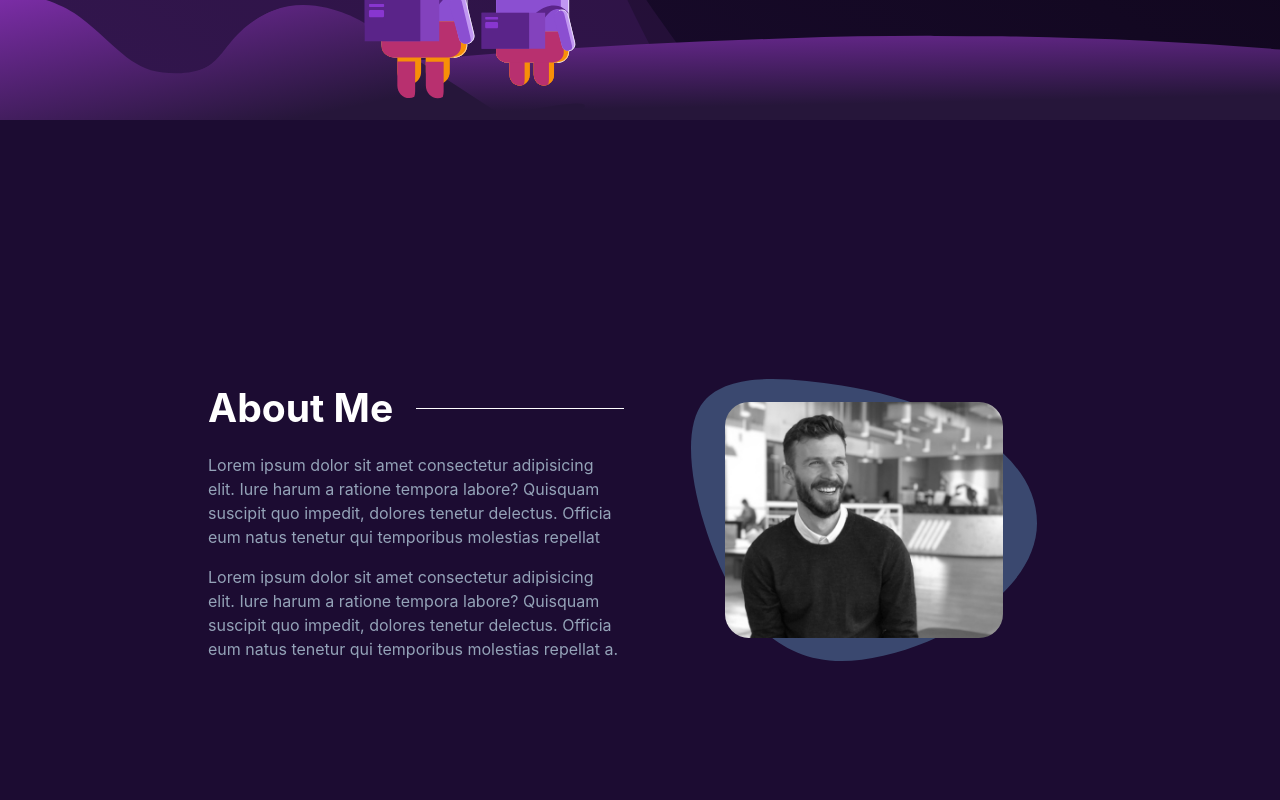
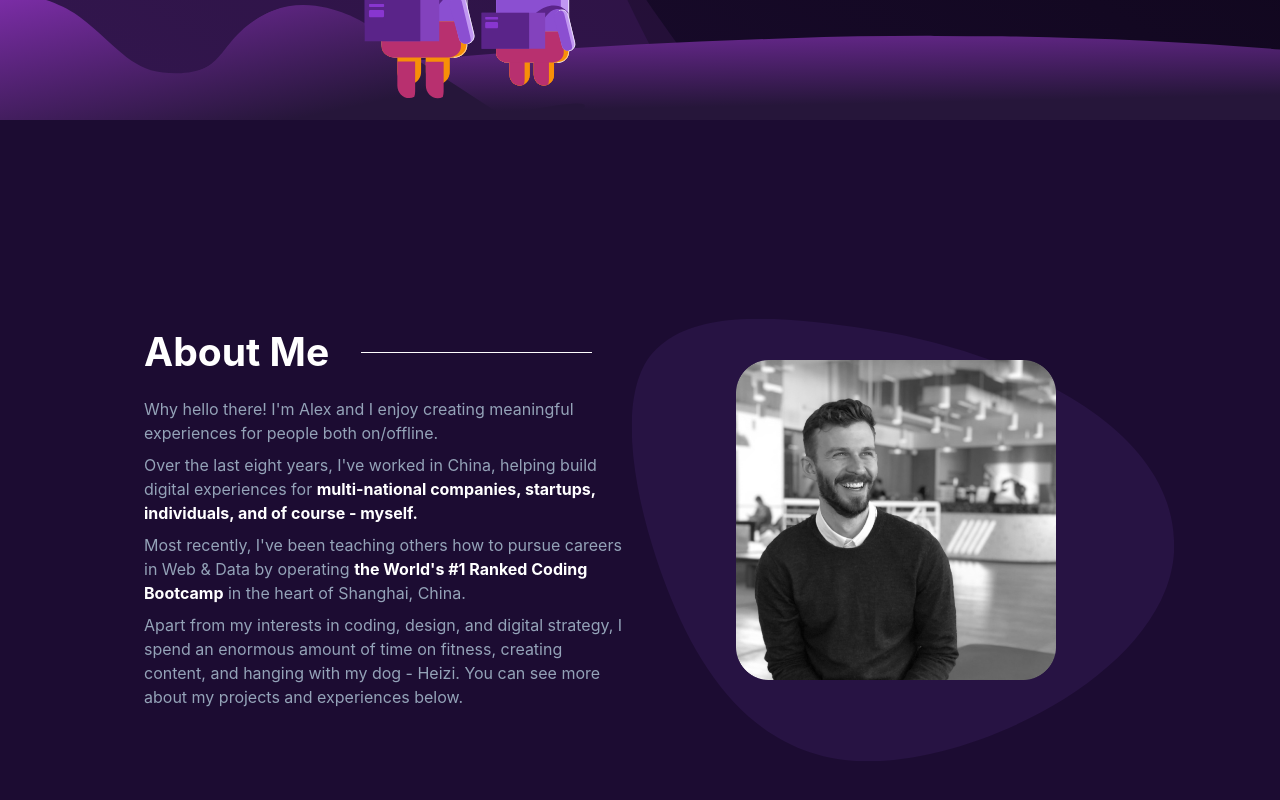
Before and after one commit to smithavt14/next-portfolio-site, a Next.js app: page / in a window 1280 px wide. Shown: the part 680-1480 px from the top of the page. Built offline with nearby package versions, Linux system fonts and the light colour scheme.

Commit message:
move svg to component, style it, write bio for about

```diff
--- a/components/About.js
+++ b/components/About.js
@@ -2,27 +2,33 @@
 import Image from 'next/image'
 import Headshot from '../public/images/headshot.png'
 import HeadshotBg from '../public/images/headshot-bg.svg'
+import AboutSVG from './AboutSVG'
 
 const About = () => {
   return (
     <section id="about" className="snap-center min-h-screen flex items-center px-6 md:px-12 lg:px-24 xl:p48">
-      <div className="mx-auto max-w-4xl flex justify-between">
+      <div className="mx-auto max-w-5xl flex justify-between relative">
         <div className="w-1/2 mx-4">
           <div className="flex items-center justify-between">
             <h3 className="text-4xl font-bold text-deepPurple dark:text-white">About Me</h3>
-            <div className="ml-4 grow-1 h-px  w-6/12 bg-deepPurple dark:bg-white"></div>
+            <div className="mx-8 grow h-px  bg-deepPurple dark:bg-white"></div>
           </div>
           <div className="mt-4 text-black dark:text-slate-400">
-            <p>Lorem ipsum dolor sit amet consectetur adipisicing elit. Iure harum a ratione tempora labore? Quisquam suscipit quo impedit, dolores tenetur delectus. Officia eum natus tenetur qui temporibus molestias repellat</p>
-            <p className="mt-4">Lorem ipsum dolor sit amet consectetur adipisicing elit. Iure harum a ratione tempora labore? Quisquam suscipit quo impedit, dolores tenetur delectus. Officia eum natus tenetur qui temporibus molestias repellat a.</p>
+            <p className="mb-2">Why hello there! I&apos;m Alex and I enjoy creating meaningful experiences for people both on/offline.</p>
+
+            <p className="mb-2">Over the last eight years, I&apos;ve worked in China, helping build digital experiences for <strong className="text-deepPurple dark:text-white">multi-national companies, startups, individuals, and of course - myself.</strong></p>
+
+            <p className="mb-2">Most recently, I&apos;ve been teaching others how to pursue careers in Web & Data by operating <a className="text-deepPurple dark:text-white font-bold	" href="https://www.lewagon.com/shanghai">the World&apos;s #1 Ranked Coding Bootcamp</a> in the heart of Shanghai, China.</p>
+
+            <p className="mb-2">Apart from my interests in coding, design, and digital strategy, I spend an enormous amount of time on fitness, creating content, and hanging with my dog - Heizi. You can see more about my projects and experiences below.</p>
           </div>
         </div>
         <div className="relative w-1/2 mx-4 flex justify-center items-center">
           <div className="relative h-5/6 w-8/12 z-10">
-            <Image className="rounded-3xl" src={Headshot} layout="fill" objectFit="cover" />
+            <Image className="rounded-3xl" src={Headshot} objectPosition="center" layout="fill" objectFit="contain" />
           </div>
-          <Image className="z-0 dark:fill-orange-400" src={HeadshotBg} layout="fill" objectFit="contain" objectPosition="center" />
         </div>
+        <AboutSVG className="absolute z-0"/>
       </div>
     </section>
    );
--- /dev/null
+++ b/components/AboutSVG.js
@@ -0,0 +1,9 @@
+const AboutSVG = () => {
+  return (
+    <svg className="dark:fill-deepPurple/10 fill-sky-400/20 absolute scale-125 inset-y-10 right-8" width="434" height="354" viewBox="0 0 434 354" xmlns="http://www.w3.org/2000/svg">
+      <path d="M434 181.115C434 276.597 284.041 354 188.792 354C93.5421 354 44.2893 272.39 16.327 181.115C-1.1995 123.905 -9.31059 58.042 16.327 27.8668C47.9609 -9.36602 121.758 -1.85673 188.792 8.22993C304.568 25.6509 434 85.6332 434 181.115Z"/>
+    </svg>
+   );
+}
+
+export default AboutSVG;
```
Also changed, not shown: public/images/headshot-bg.svg.
